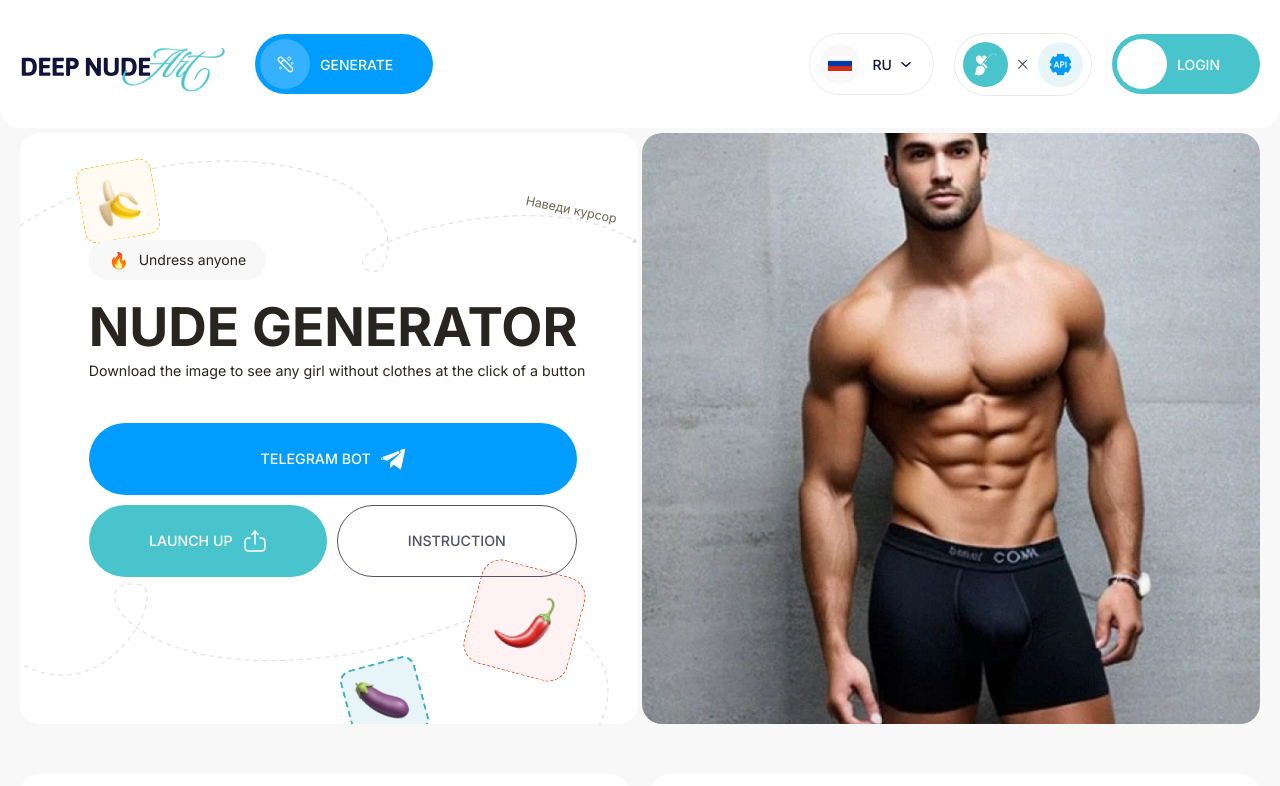
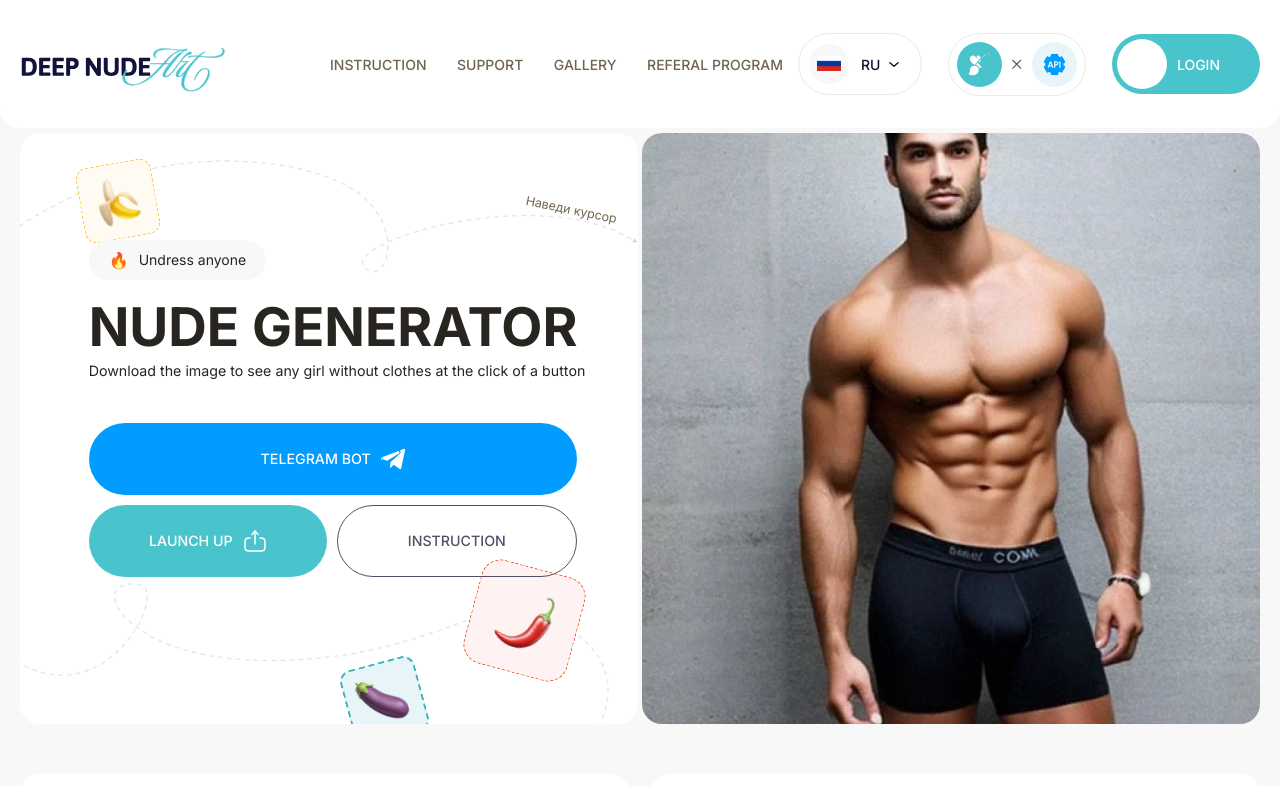
Before and after one commit to PavelMartinez/spark_test, a Next.js app: page / in a window 1280 px wide. Shown: the top 786 px of the page. Built offline with nearby package versions, Linux system fonts and the light colour scheme.

Commit message:
fix Header

```diff
--- a/src/components/Header/Header.tsx
+++ b/src/components/Header/Header.tsx
@@ -27,6 +27,7 @@
 						<Logo />
 					</div>
 					<Button
+						className='header__left-button'
 						variant='lefticon'
 						size='s'
 						color='blue'
@@ -34,7 +35,7 @@
 					>
 						GENERATE
 					</Button>
-					<Navbar className='hidden-desktop' />
+					<Navbar />
 				</div>
 				<div className='header__right'>
 					<LanguageSelector
--- a/src/components/Plans/Plans.scss
+++ b/src/components/Plans/Plans.scss
@@ -8,6 +8,7 @@
     @include mobile {
         margin-top: 15px;
         padding-bottom: 32px;
+        gap: 30px;
     }
 
 
--- a/src/styles/blocks/_header.scss
+++ b/src/styles/blocks/_header.scss
@@ -33,18 +33,28 @@
     }
 
     &__left {
-        @include flex-center;
-        gap: 30px;
+        @include flex-row(10, space-between);
+        align-items: center;
+
+        max-width: 902px;
+        width: 100%;
 
         @include tablet {
             @include visually-hidden;
         }
+
+        &-button {
+            @include desktop {
+                display: none !important;
+            }
+        }
     }
 
     &__right {
-        display: inline-flex;
+        @include flex-row(5, space-between);
         align-items: center;
-        gap: 20px;
+        max-width: 462px;
+        width: 100%;
 
         @include tablet {
             @include visually-hidden;
```
